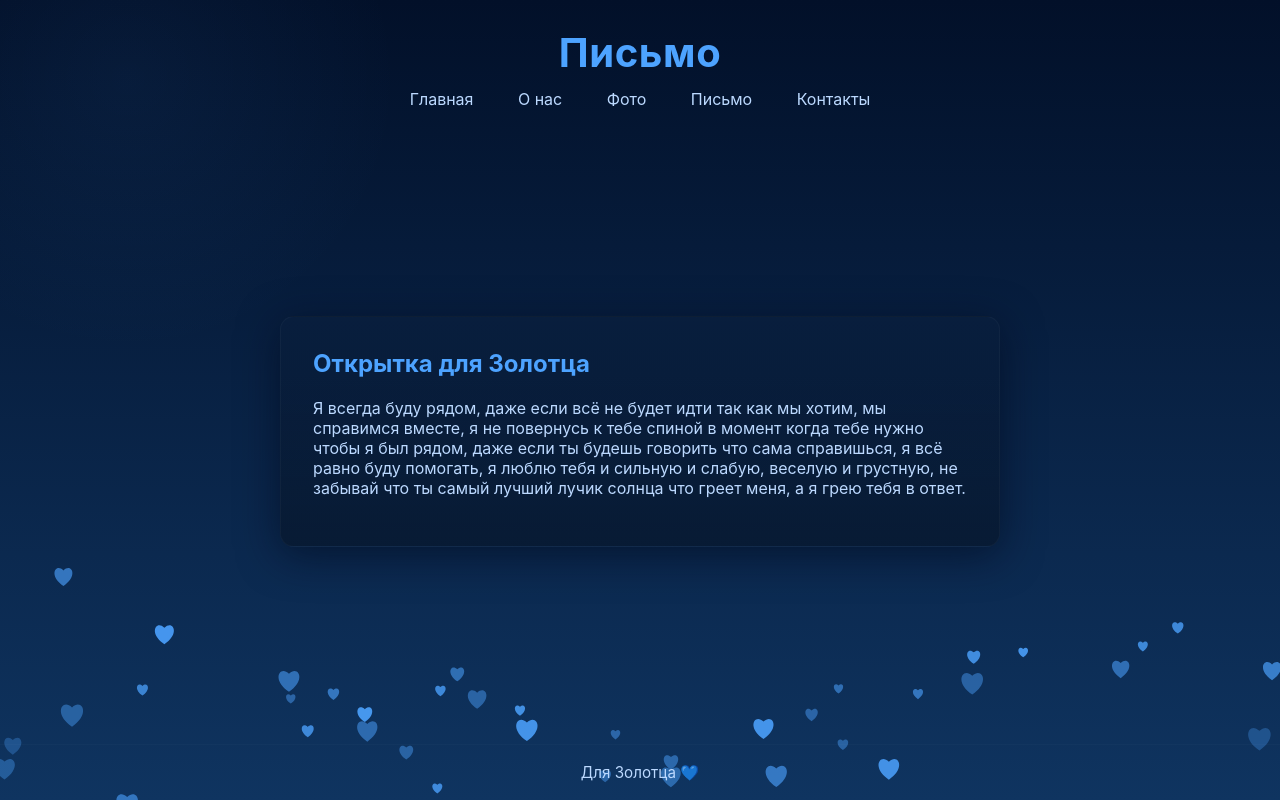
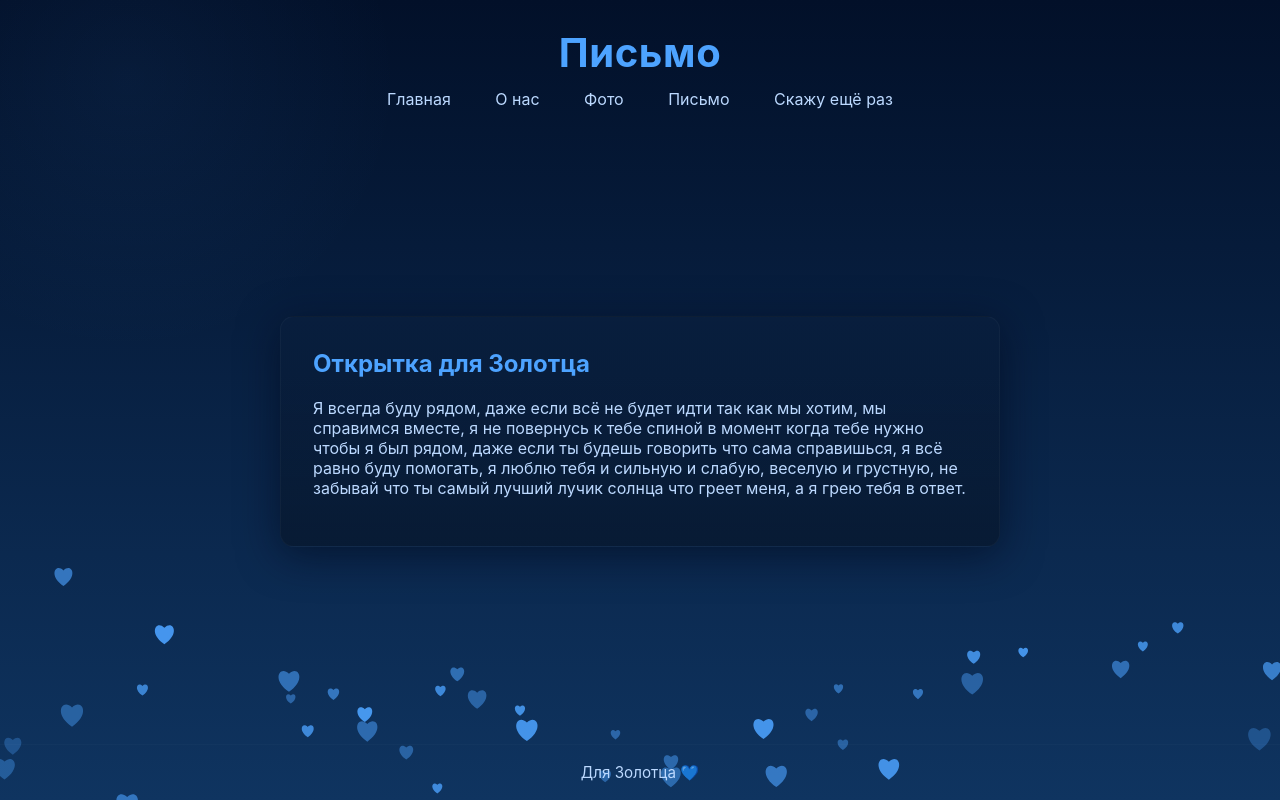
Before and after one commit to boldored/ForMyZolotce, a plain HTML site: page letter.html in a window 1280 px wide. Drawn offline with Linux system fonts and the light colour scheme.

Commit message:
Update letter.html

```diff
--- a/letter.html
+++ b/letter.html
@@ -16,7 +16,7 @@
       <a href="about.html">О нас</a>
       <a href="gallery.html">Фото</a>
       <a href="letter.html">Письмо</a>
-      <a href="contact.html">Контакты</a>
+      <a href="contact.html">Скажу ещё раз</a>
     </nav>
   </header>
 
```
